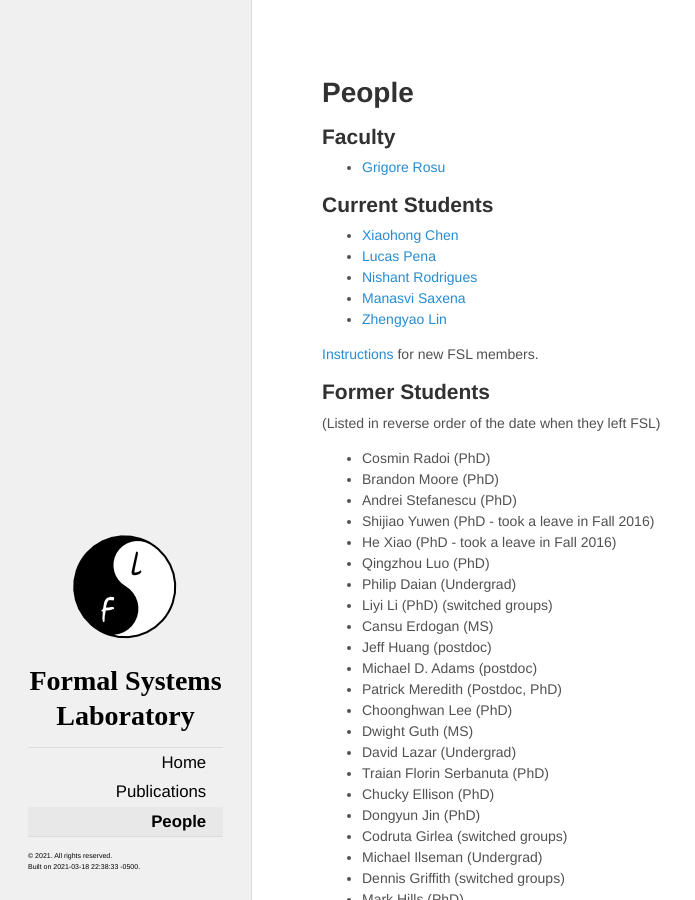
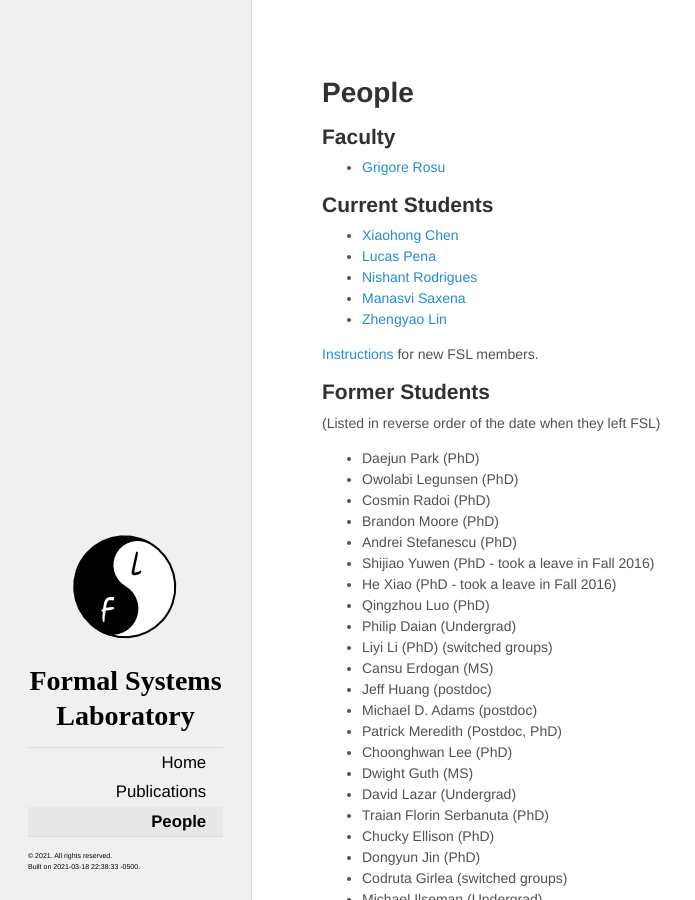
Before and after one commit to h0nzZik/fsl.cs.illinois.edu, a Jekyll site: the page built from people/index.md, in a window 1280 px wide and 900 px high. Shown: the whole window, without its empty margins (0-695 px from the left). Built offline with Jekyll 4.4.1, drawn with Linux system fonts in a browser that asks for light colours; nearby versions of some CDN libraries.

Commit message:
Update index.md

```diff
--- a/people/index.md
+++ b/people/index.md
@@ -24,6 +24,8 @@ sidebar: true
 
 (Listed in reverse order of the date when they left FSL)
 
+- Daejun Park (PhD)
+- Owolabi Legunsen (PhD)
 - Cosmin Radoi (PhD)
 - Brandon Moore (PhD)
 - Andrei Stefanescu (PhD)
```
